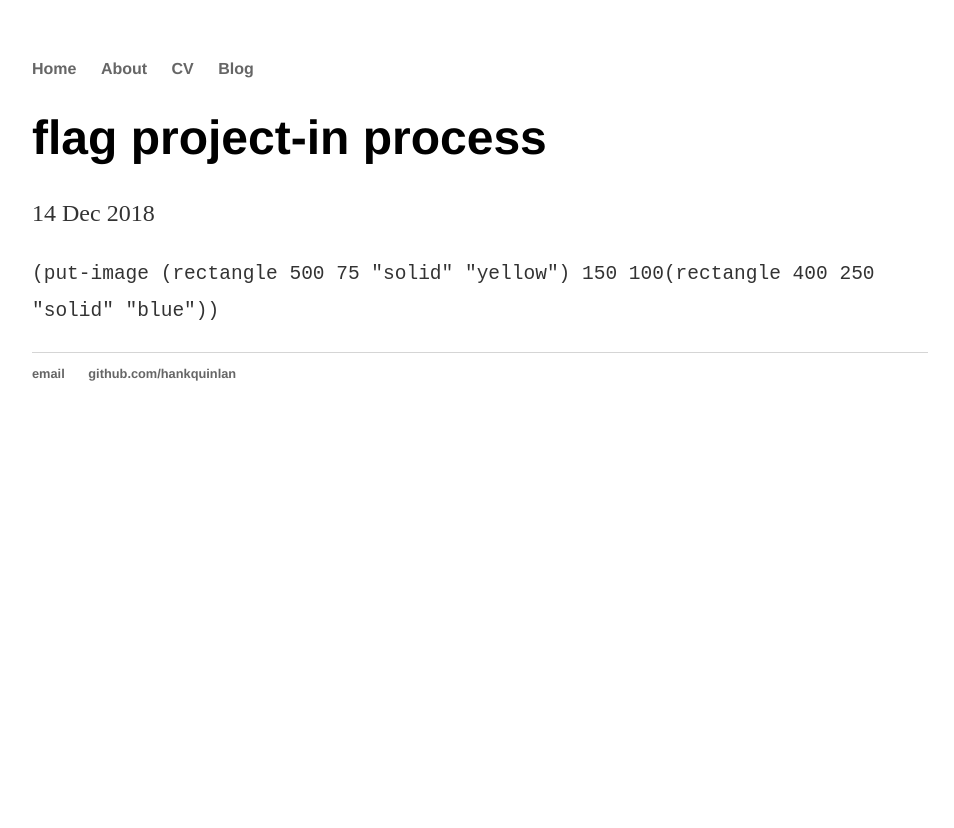
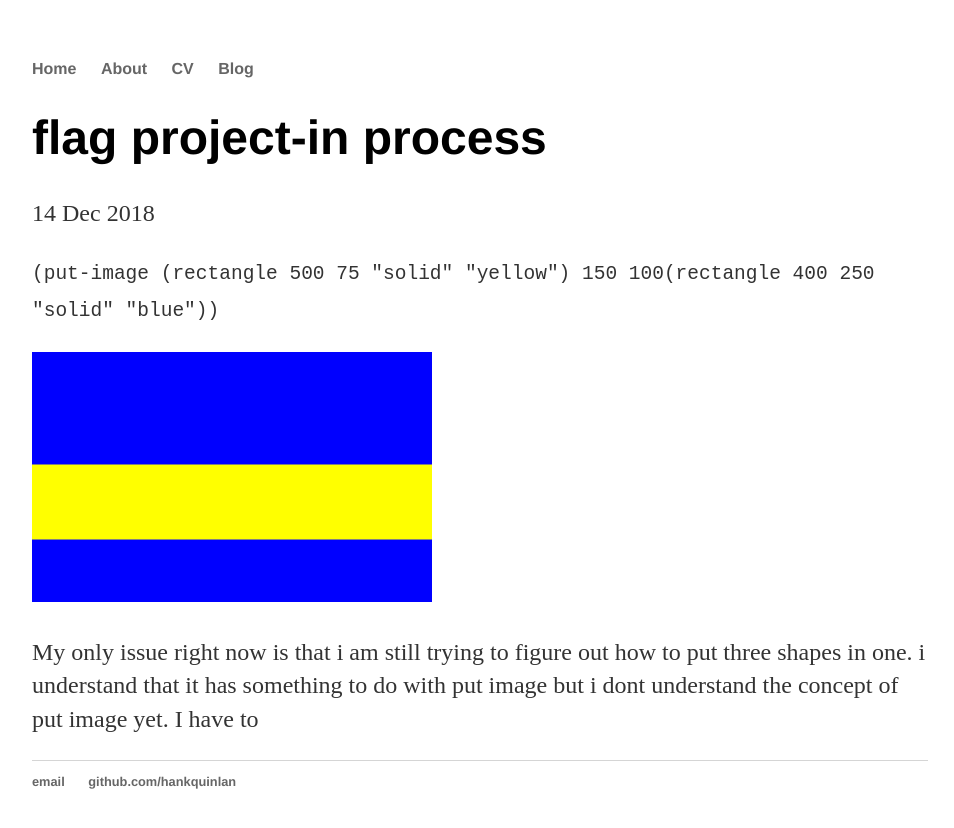
Before and after one commit to parisw2008/parisw2008.github.io, a Jekyll site: the page built from _posts/2018-12-14-weekly-reflection.md, in a window 1280 px wide. Shown: the top 828 px of the page, without its empty margins (160-1114 px from the left). Built offline with Jekyll 4.4.1, drawn with Linux system fonts in a browser that asks for light colours.

Commit message:
Update 2018-12-14-weekly-reflection.md

````diff
--- a/_posts/2018-12-14-weekly-reflection.md
+++ b/_posts/2018-12-14-weekly-reflection.md
@@ -5,3 +5,7 @@ date: 2018-12-14
 ---
 
 ```(put-image (rectangle  500 75 "solid" "yellow") 150 100(rectangle 400 250 "solid" "blue"))```
+
+![Flag Image](/images/Flag.png)
+
+My only issue right now is that i am still trying to figure out how to put three shapes in one. i understand that it has something to do with put image but i dont understand the concept of put image yet. I have to
````
